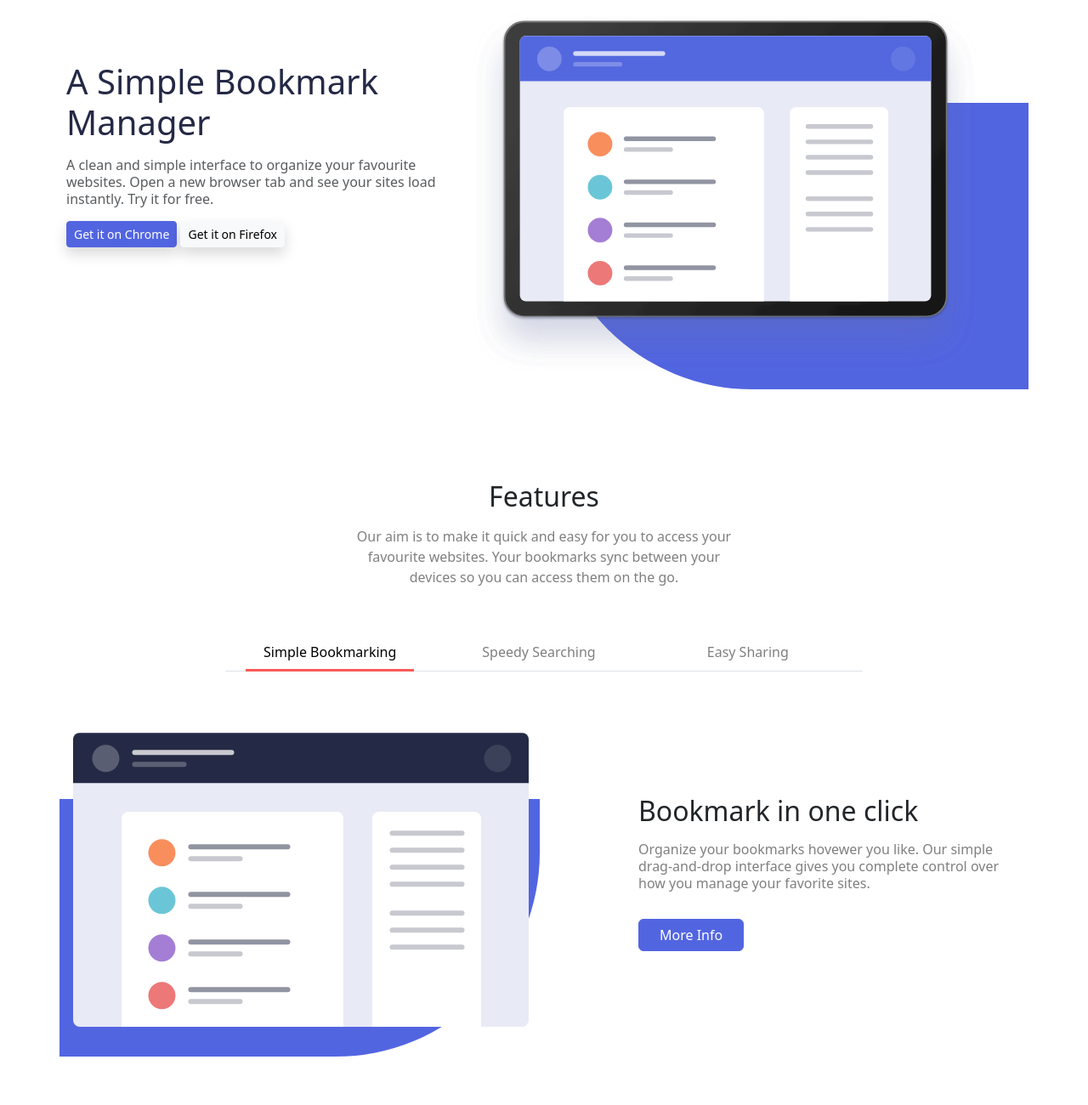
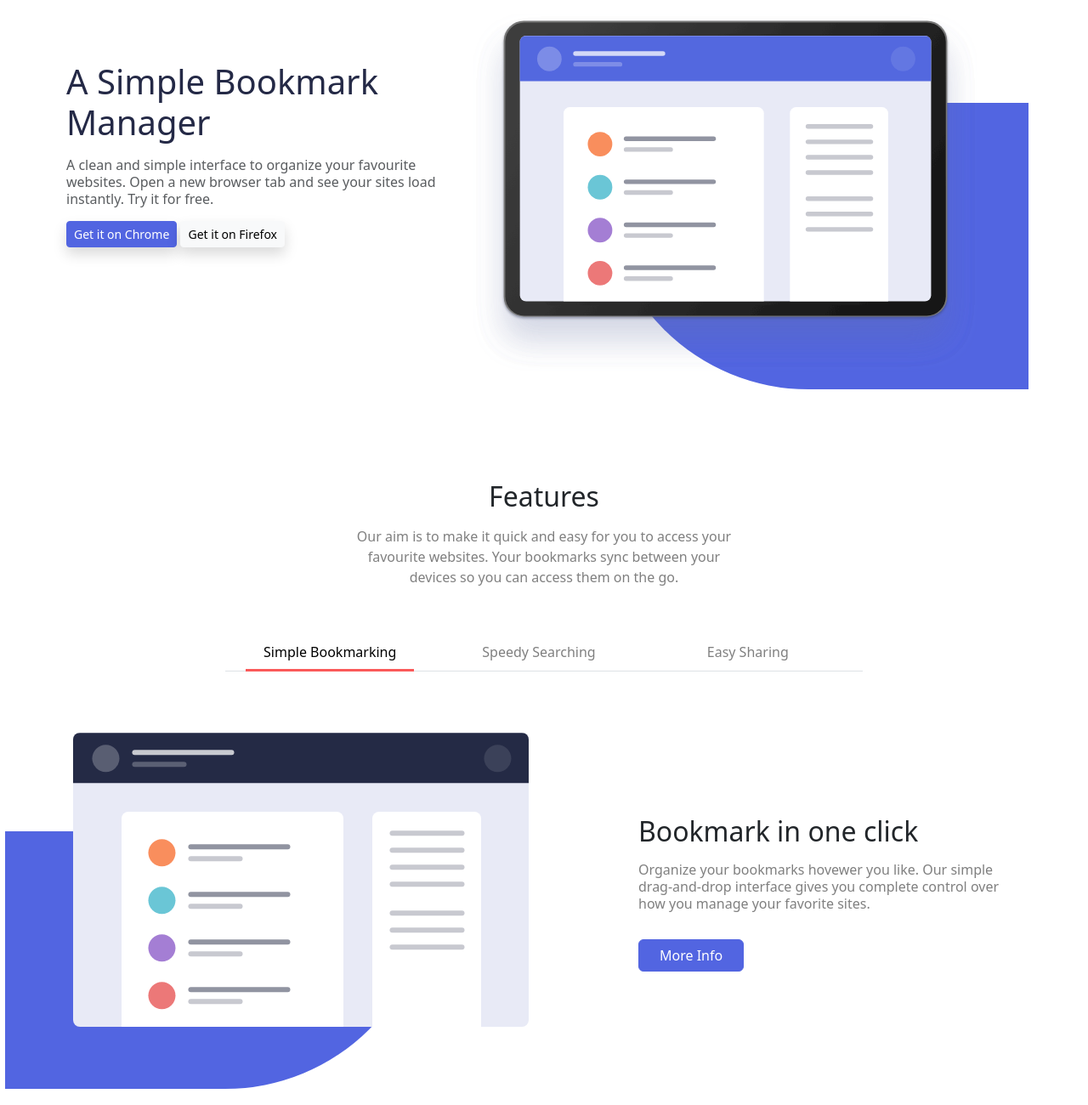
Before and after one commit to SimonStoyanov/1.2-Bootstrap-SASS-Nivell3, a website: page index.html in a window 1280 px wide. Shown: the part 120-1420 px from the top of the page at 85% size. Drawn offline with nearby package versions, Linux system fonts and the light colour scheme.

Commit message:
Made adjustments to the blue pills that show behind images (+info)
* Had to add a slight change to the left pill located on the tabs from exercise 2, since its behaviour for scaling was different to the one from exercise 1

```diff
--- a/index.html
+++ b/index.html
@@ -51,7 +51,7 @@
           </div>
         </div>
         <div class="col-sm-12 col-lg-7 position-relative">
-          <div class="blue-pill-right"></div>
+          <div class="blue-pill-right end-0 w-75"></div>
           <img class="img-fluid pe-5" src="img/illustration-hero.svg">
         </div>
       </div>
@@ -95,8 +95,8 @@
         <div class="tab-content flex-column justify-content-center">
           <div class="tab-pane fade show active" role="tabpanel" id="ft-bookmarking">
             <div class="row d-flex align-items-center">
-              <div class="col-md-7 p-3 position-relative">
-                  <div class="blue-pill-left"></div>
+              <div class="col-md-7 p-3 position-relative mb-5">
+                  <div class="blue-pill-left start-0 w-75"></div>
                   <img src="./img/illustration-features-tab-1.svg" class="img-fluid">
               </div>
               <div class="col-md-5 lh-sm fw-normal text-center text-lg-start p-3 mb-3">
--- a/main.scss
+++ b/main.scss
@@ -23,7 +23,8 @@ $black-50: rgba(0, 0, 0, 0.5);
 }
 
 .body {
-    max-width: 1200;
+    max-width: 1200px;
+    margin: 0 auto;
 }
 
 .btn-danger {
@@ -55,9 +56,9 @@ $black-50: rgba(0, 0, 0, 0.5);
 .blue-pill-right {
     position: absolute;
     top: 25%;
-    left: 15%;
+    right:0;
+    max-width: 80vw !important;
     content: '';
-    width: 85%;
     height : 80%;
     background-color: $primary;
     z-index: -1;
@@ -66,12 +67,17 @@ $black-50: rgba(0, 0, 0, 0.5);
 
 .blue-pill-left {
     position: absolute;
-    top: 25%;
-    right: 15%;
+    top: 35%;
+    left:-5vw !important;
+    width: min(50vw, 600px);
     content: '';
-    width: 85%;
     height : 80%;
     background-color: $primary;
     z-index: -1;
     border-radius: 0 0 15rem 0;
+
+    @media (max-width: 768px) {
+        width: 80vw;
+        left: -10vw;
+    }
 }
```
Also changed, not shown: main.css, 1 other file.
